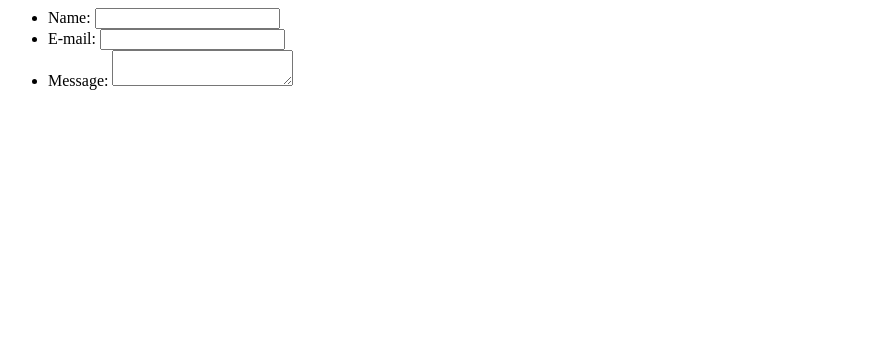
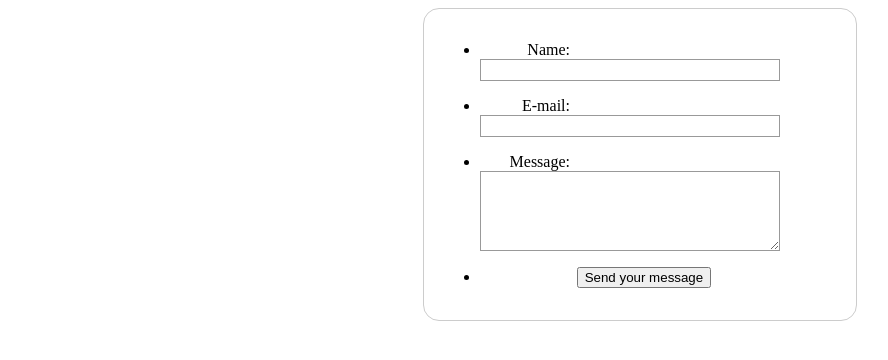
Before and after one commit to Veikko-Saikkonen/FullStackDevelopment_Round0, a plain HTML site: page index.html in a window 1280 px wide. Shown: the whole page, without its empty margins (0-888 px from the left). Drawn offline with Linux system fonts and the light colour scheme.

Commit message:
First update

```diff
--- a/index.html
+++ b/index.html
@@ -1,4 +1,14 @@
+<!DOCTYPE html>
+<html>
+
+<head>
+    <meta charset="utf-8">
+    <link rel="stylesheet" href="style.css">
+</head>
+
 <form action="/my-handling-form-page" method="post">
+
+
     <ul>
      <li>
        <label for="name">Name:</label>
@@ -12,5 +22,12 @@
        <label for="msg">Message:</label>
        <textarea id="msg" name="user_message"></textarea>
      </li>
+     <li class="button">
+        <button type="submit">Send your message</button>
+      </li>
     </ul>
-   </form>
+
+
+</form>
+
+</html>
--- /dev/null
+++ b/style.css
@@ -0,0 +1,61 @@
+
+
+form {
+    /* Center the form on the page */
+    margin: 0 auto;
+    width: 400px;
+    /* Form outline */
+    padding: 1em;
+    border: 1px solid #CCC;
+    border-radius: 1em;
+  }
+
+  form li + li {
+    margin-top: 1em;
+  }
+
+  label {
+    /* Uniform size & alignment */
+    display: inline-block;
+    width: 90px;
+    text-align: right;
+  }
+
+  input,
+  textarea {
+    /* To make sure that all text fields have the same font settings
+       By default, textareas have a monospace font */
+    font: 1em sans-serif;
+
+    /* Uniform text field size */
+    width: 300px;
+    box-sizing: border-box;
+
+    /* Match form field borders */
+    border: 1px solid #999;
+  }
+
+  input:focus,
+  textarea:focus {
+    /* Additional highlight for focused elements */
+    border-color: #000;
+  }
+
+  textarea {
+    /* Align multiline text fields with their labels */
+    vertical-align: top;
+
+    /* Provide space to type some text */
+    height: 5em;
+  }
+
+  .button {
+    /* Align buttons with the text fields */
+    padding-left: 90px; /* same size as the label elements */
+  }
+
+  button {
+    /* This extra margin represent roughly the same space as the space
+       between the labels and their text fields */
+    margin-left: .5em;
+  }
```
